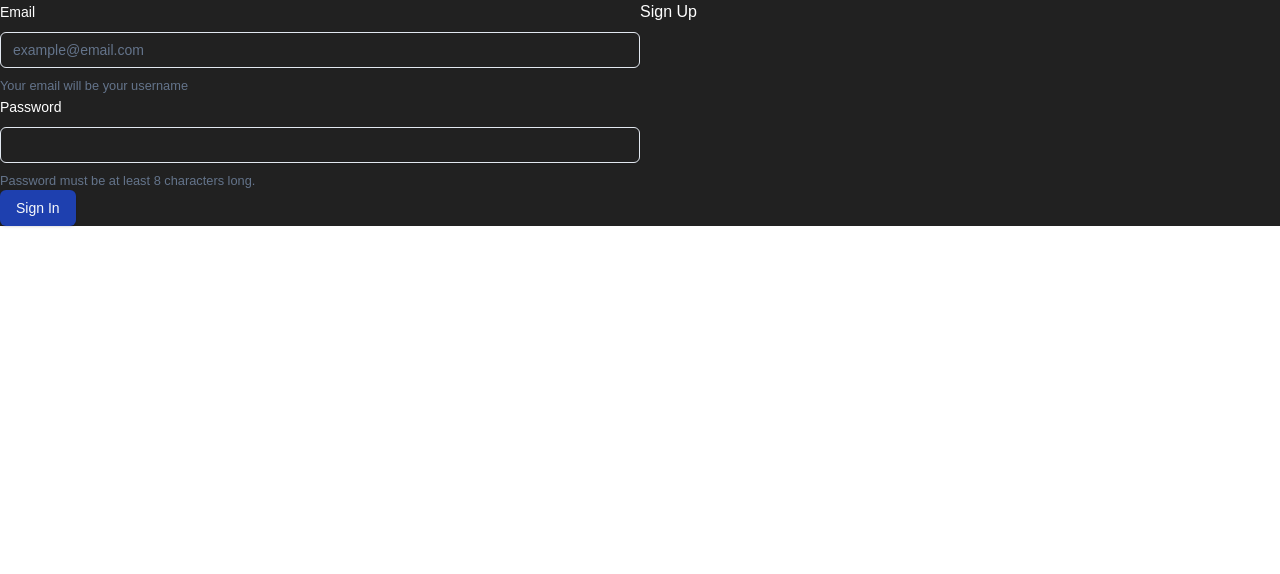
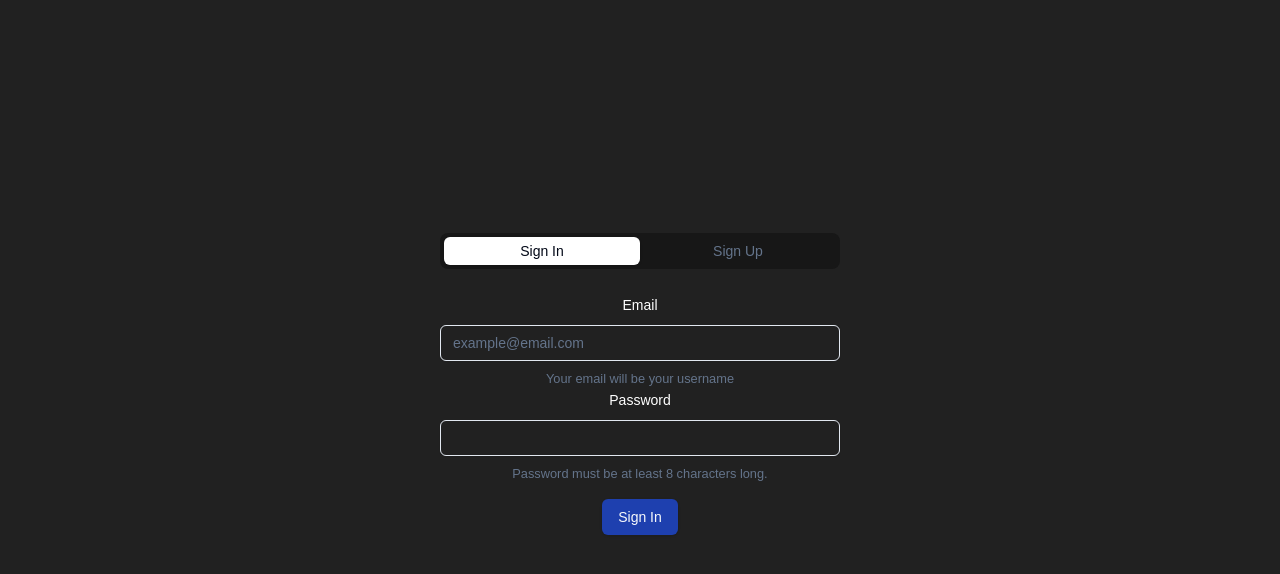
Before and after one commit to vikramsingh13/ai-tutor, a Next.js app: page /login/1 in a window 1280 px wide. Shown: the top 574 px of the page. Built offline with nearby package versions, Linux system fonts and the light colour scheme.

Commit message:
added shadcn tabs, updated the login form ui to tabulate signin/signup forms

```diff
--- a/app/login/[loginType]/page.tsx
+++ b/app/login/[loginType]/page.tsx
@@ -23,6 +23,8 @@
   FormMessage,
 } from "@/components/ui/form";
 import { Input } from "@/components/ui/input";
+// Import the shadcn tabs ui components to have separate tabs for signin and signup
+import { Tabs, TabsContent, TabsList, TabsTrigger } from "@/components/ui/tabs";
 
 // Login component will render the sign in and sign up pages.
 const Login = () => {
@@ -50,7 +52,6 @@
   // Handles sign in button click.
   const handleUserSignIn = (formValues: z.infer<typeof LoginFormSchema>) => {
     console.log("login/[loginType]/page: User tried to sign in!");
-
   };
 
   // Handles sign up button click.
@@ -63,15 +64,25 @@
   // Use state to track whether the user wants to sign in or sign up.
   const [loginType, setLoginType] = useState(loginTypeFromParams);
   return (
-    <div className="flex">
-      <div className="flex-1">
+    <div className="flex flex-grow justify-center text-center items-center w-full min-h-screen">
+      <Tabs defaultValue={UserLoginType.SIGN_IN} className="w-[400px]">
+        {/* List of tabs we have. Use grid to style the tab buttons properly.*/}
+        <TabsList className="grid w-full grid-cols-2">
+          {/* Trigger values to display the respective TabsContent. */}
+          <TabsTrigger value={UserLoginType.SIGN_IN}>Sign In</TabsTrigger>
+          <TabsTrigger value={UserLoginType.SIGN_UP}>Sign Up</TabsTrigger>
+        </TabsList>
+        <TabsContent value={UserLoginType.SIGN_IN} className="py-4">
           {/* Use shadcn Form provider component. */}
           {/* LoginForm is a useForm() object */}
           <Form {...LoginForm}>
             {/* Nest the HTML form tag inside the Form provider */}
             {/* Pass the submit handler function to LoginForm.handleSubmit in the onSubmit prop.*/}
             {/* LoginForm.handleSubmit will take care of event handling,  prevent default, etc. */}
-          <form onSubmit={LoginForm.handleSubmit(handleUserSignIn)} className="">
+            <form
+              onSubmit={LoginForm.handleSubmit(handleUserSignIn)}
+              className=""
+            >
               {/* Each FormField will have atleast the control, name and render props */}
               <FormField
                 /* control takes the control of the login form we defined using useForm. */
@@ -81,7 +92,11 @@
                   <FormItem>
                     <FormLabel>Email</FormLabel>
                     <FormControl>
-                    <Input placeholder="example@email.com" type="email" {...field} />
+                      <Input
+                        placeholder="example@email.com"
+                        type="email"
+                        {...field}
+                      />
                     </FormControl>
                     {/* Add a description for the form item for accessibility. */}
                     <FormDescription>
@@ -91,7 +106,8 @@
                     <FormMessage />
                   </FormItem>
                 )}
-            />{/* Each FormField will have atleast the control, name and render props */}
+              />
+              {/* Each FormField will have atleast the control, name and render props */}
               <FormField
                 control={LoginForm.control}
                 name="password"
@@ -111,11 +127,70 @@
                 )}
               />
               {/* Sign In button. The submit handler passed on to the onSubmit as prop of the form tag will be triggered on clicking this button.*/}
-            <Button type="submit">Sign In</Button>
+              <Button type="submit" className="my-4">Sign In</Button>
             </form>
           </Form>
-      </div>
-      <div className="flex-1">Sign Up</div>
+        </TabsContent>
+        <TabsContent value={UserLoginType.SIGN_UP} className="py-4">
+          {/* Use shadcn Form provider component. */}
+          {/* LoginForm is a useForm() object */}
+          <Form {...LoginForm}>
+            {/* Nest the HTML form tag inside the Form provider */}
+            {/* Pass the submit handler function to LoginForm.handleSubmit in the onSubmit prop.*/}
+            {/* LoginForm.handleSubmit will take care of event handling,  prevent default, etc. */}
+            <form
+              onSubmit={LoginForm.handleSubmit(handleUserSignUp)}
+              className=""
+            >
+              {/* Each FormField will have atleast the control, name and render props */}
+              <FormField
+                /* control takes the control of the login form we defined using useForm. */
+                control={LoginForm.control}
+                name="email"
+                render={({ field }) => (
+                  <FormItem>
+                    <FormLabel>Email</FormLabel>
+                    <FormControl>
+                      <Input
+                        placeholder="example@email.com"
+                        type="email"
+                        {...field}
+                      />
+                    </FormControl>
+                    {/* Add a description for the form item for accessibility. */}
+                    <FormDescription>
+                      Your email will be your username
+                    </FormDescription>
+                    {/* Form messages, e.g. validation errors, required texts, etc., will go here. */}
+                    <FormMessage />
+                  </FormItem>
+                )}
+              />
+              {/* Each FormField will have atleast the control, name and render props */}
+              <FormField
+                control={LoginForm.control}
+                name="password"
+                render={({ field }) => (
+                  <FormItem>
+                    <FormLabel>Password</FormLabel>
+                    <FormControl>
+                      <Input placeholder="" type="password" {...field} />
+                    </FormControl>
+                    {/* Add a description for the form item for accessibility. */}
+                    <FormDescription>
+                      Password must be at least 8 characters long.
+                    </FormDescription>
+                    {/* Form messages, e.g. validation errors, required texts, etc., will go here. */}
+                    <FormMessage />
+                  </FormItem>
+                )}
+              />
+              {/* Sign In button. The submit handler passed on to the onSubmit as prop of the form tag will be triggered on clicking this button.*/}
+              <Button type="submit" className="my-4">Sign Up</Button>
+            </form>
+          </Form>
+        </TabsContent>
+      </Tabs>
     </div>
   );
 };
--- /dev/null
+++ b/components/ui/tabs.tsx
@@ -0,0 +1,55 @@
+"use client"
+
+import * as React from "react"
+import * as TabsPrimitive from "@radix-ui/react-tabs"
+
+import { cn } from "@/lib/utils"
+
+const Tabs = TabsPrimitive.Root
+
+const TabsList = React.forwardRef<
+  React.ElementRef<typeof TabsPrimitive.List>,
+  React.ComponentPropsWithoutRef<typeof TabsPrimitive.List>
+>(({ className, ...props }, ref) => (
+  <TabsPrimitive.List
+    ref={ref}
+    className={cn(
+      "inline-flex h-9 items-center justify-center rounded-lg bg-custom-bg-dark-2 p-1 text-muted-foreground",
+      className
+    )}
+    {...props}
+  />
+))
+TabsList.displayName = TabsPrimitive.List.displayName
+
+const TabsTrigger = React.forwardRef<
+  React.ElementRef<typeof TabsPrimitive.Trigger>,
+  React.ComponentPropsWithoutRef<typeof TabsPrimitive.Trigger>
+>(({ className, ...props }, ref) => (
+  <TabsPrimitive.Trigger
+    ref={ref}
+    className={cn(
+      "inline-flex items-center justify-center whitespace-nowrap rounded-md px-3 py-1 text-sm font-medium ring-offset-background transition-all focus-visible:outline-none focus-visible:ring-2 focus-visible:ring-ring focus-visible:ring-offset-2 disabled:pointer-events-none disabled:opacity-50 data-[state=active]:bg-background data-[state=active]:text-foreground data-[state=active]:shadow",
+      className
+    )}
+    {...props}
+  />
+))
+TabsTrigger.displayName = TabsPrimitive.Trigger.displayName
+
+const TabsContent = React.forwardRef<
+  React.ElementRef<typeof TabsPrimitive.Content>,
+  React.ComponentPropsWithoutRef<typeof TabsPrimitive.Content>
+>(({ className, ...props }, ref) => (
+  <TabsPrimitive.Content
+    ref={ref}
+    className={cn(
+      "mt-2 ring-offset-background focus-visible:outline-none focus-visible:ring-2 focus-visible:ring-ring focus-visible:ring-offset-2",
+      className
+    )}
+    {...props}
+  />
+))
+TabsContent.displayName = TabsPrimitive.Content.displayName
+
+export { Tabs, TabsList, TabsTrigger, TabsContent }
--- a/package.json
+++ b/package.json
@@ -13,6 +13,7 @@
     "@radix-ui/react-icons": "^1.3.0",
     "@radix-ui/react-label": "^2.1.0",
     "@radix-ui/react-slot": "^1.1.0",
+    "@radix-ui/react-tabs": "^1.1.0",
     "class-variance-authority": "^0.7.0",
     "clsx": "^2.1.1",
     "lucide-react": "^0.445.0",
```
Also changed, not shown: 1 other file (tests, documents, lock files or other folders). Lines whose indentation alone changed are shown as unchanged.
